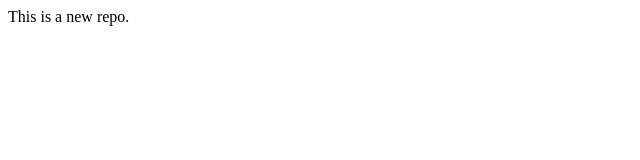
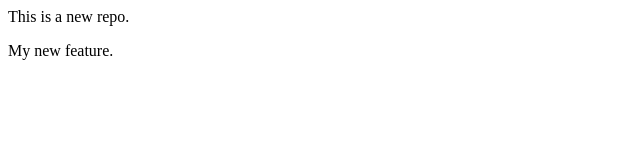
Before and after one commit to aayushitrivedi11/Localrepo, a plain HTML site: page index.html in a window 1280 px wide. Shown: the full height of the page, 0-640 px from the left. Drawn offline with Linux system fonts and the light colour scheme.

Commit message:
Add new feature

```diff
--- a/index.html
+++ b/index.html
@@ -1 +1,2 @@
 <p>This is a new repo.</p>
+<p>My new feature.</p>
```
